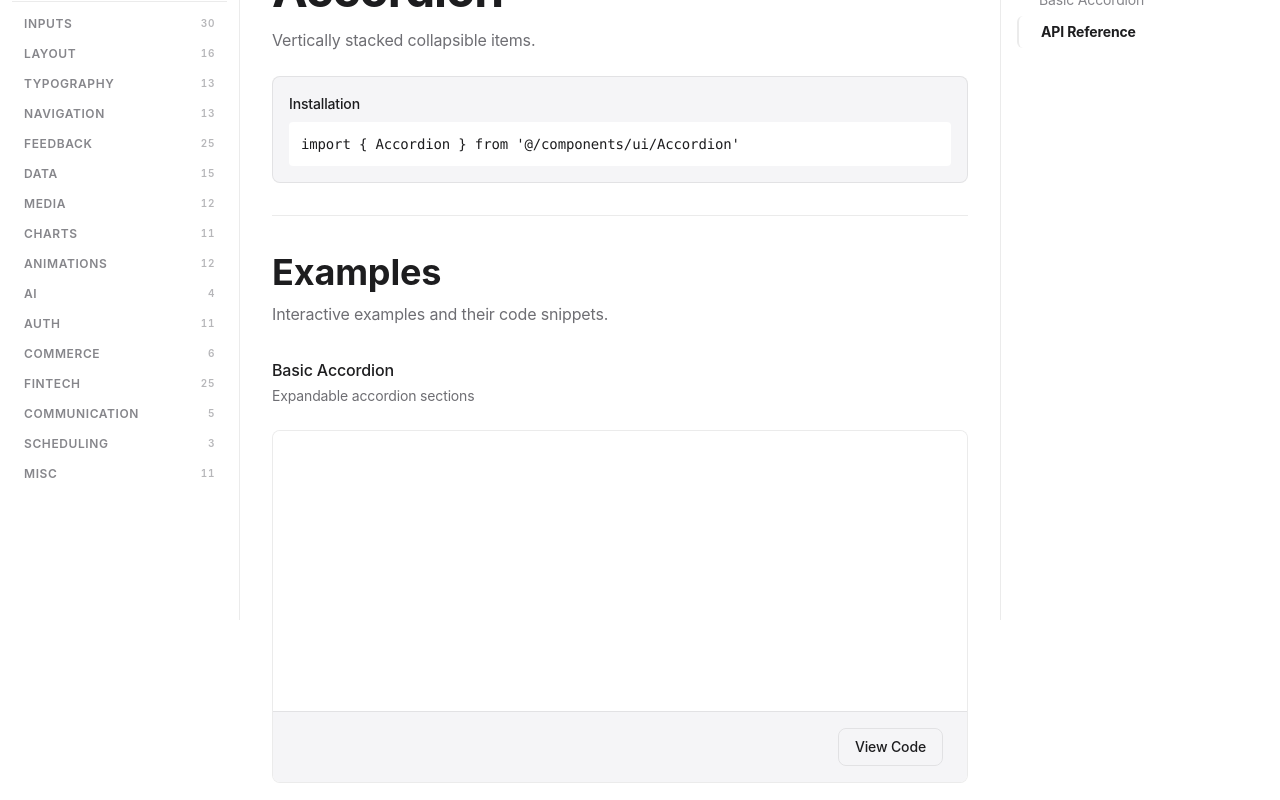
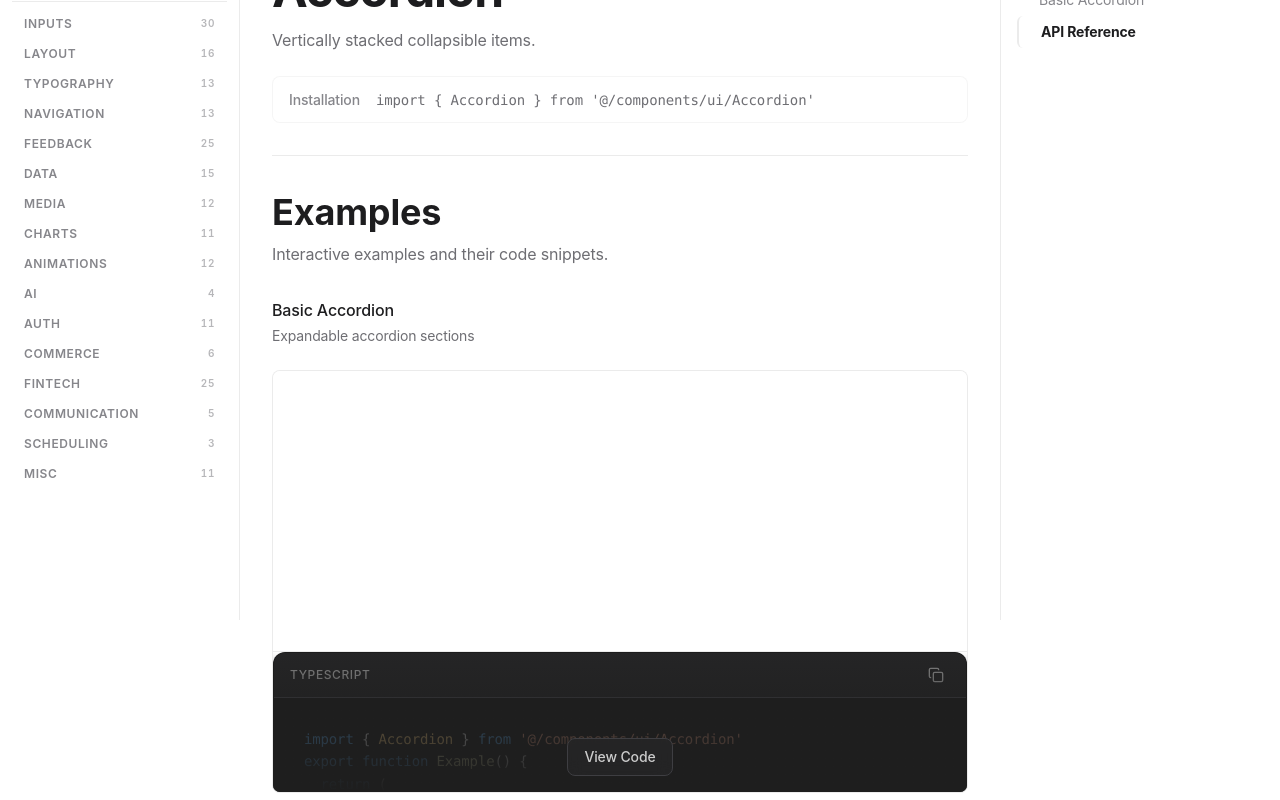
Before and after one commit to smart-coder-labs/landing-ds, a React (Vite) app: page /components/accordion in a window 1280 px wide. Shown: the part 180-980 px from the top of the page. Built offline with nearby package versions, Linux system fonts and the light colour scheme.

Commit message:
style: glassmorphism cards, shadcn-style code preview, fix [object Object] in CodeBlock

```diff
--- a/src/components/ui/Card.tsx
+++ b/src/components/ui/Card.tsx
@@ -24,22 +24,29 @@ const baseStyles = `
 
 const variantStyles: Record<CardVariant, string> = {
     elevated: `
-    bg-surface-primary
-    shadow-md
-    hover:shadow-lg
+    bg-surface-primary/60
+    backdrop-blur-md
+    border border-white/[0.07]
+    shadow-[0_1px_1px_rgba(0,0,0,0.06),0_4px_16px_rgba(0,0,0,0.12),0_12px_40px_rgba(0,0,0,0.14)]
+    hover:border-white/[0.13]
+    hover:shadow-[0_2px_2px_rgba(0,0,0,0.08),0_8px_24px_rgba(0,0,0,0.18),0_24px_56px_rgba(0,0,0,0.2)]
   `,
     glass: `
     glass
-    border border-border-secondary
-    shadow-sm
+    border border-white/[0.08]
+    shadow-[0_1px_1px_rgba(0,0,0,0.04),0_4px_16px_rgba(0,0,0,0.1)]
+    hover:border-white/[0.15]
+    ring-1 ring-inset ring-white/[0.04]
   `,
     outlined: `
-    bg-surface-primary
+    bg-surface-primary/40
     border border-border-primary
-    hover:border-border-primary
+    hover:border-white/[0.18]
+    backdrop-blur-sm
   `,
     flat: `
-    bg-surface-secondary
+    bg-surface-secondary/70
+    backdrop-blur-sm
   `,
 };
 
--- a/src/components/ui/CodeBlock.tsx
+++ b/src/components/ui/CodeBlock.tsx
@@ -68,8 +68,7 @@ export const CodeBlock: React.FC<CodeBlockProps> = ({
             }}
           >
             {showLineNumbers
-              ? lines
-                  .map((line, i) => (
+              ? lines.map((line, i) => (
                   <div key={i} style={{ display: 'table-row' }}>
                     <span
                       style={{
@@ -94,7 +93,6 @@ export const CodeBlock: React.FC<CodeBlockProps> = ({
                     </span>
                   </div>
                 ))
-                  .join('')
               : code}
           </code>
         </pre>
--- a/src/pages/components/ComponentDetailPageV2.tsx
+++ b/src/pages/components/ComponentDetailPageV2.tsx
@@ -63,32 +63,47 @@ function ComponentExample({ title, description, preview, code }: ComponentExampl
         )}
       </div>
 
-      {/* Preview Card with Gradient Fade */}
+      {/* Preview Card */}
       <div className="border border-border-primary rounded-lg overflow-hidden bg-background-primary">
-        {/* Preview Area with Gradient Overlay */}
+        {/* Preview Area */}
         <div className="relative px-6 py-8 min-h-[280px] flex items-center justify-center bg-background-primary">
           {preview}
-
-          {/* Gradient fade overlay at bottom */}
-          <div className="absolute inset-x-0 bottom-0 h-24 bg-gradient-to-t from-background-primary via-background-primary/50 to-transparent pointer-events-none" />
         </div>
 
-        {/* View Code Button */}
-        <div className="px-6 py-4 bg-surface-secondary border-t border-border-primary flex justify-end">
-          <button
-            onClick={() => setShowCode(!showCode)}
-            className="px-4 py-2 text-sm font-medium rounded-lg border border-border-primary hover:bg-background-primary text-text-primary transition-colors"
-          >
-            {showCode ? 'Hide Code' : 'View Code'}
-          </button>
+        {/* Code section — always renders a collapsed glimpse, expands on toggle */}
+        <div className="border-t border-border-primary">
+          {/* Collapsed: partial code + gradient + centered button */}
+          {!showCode ? (
+            <div className="relative overflow-hidden" style={{ height: '140px' }}>
+              <div className="pointer-events-none">
+                <CodeBlock code={code} language="typescript" showLineNumbers={false} className="rounded-none" />
+              </div>
+              {/* Gradient fade */}
+              <div className="absolute inset-0 bg-gradient-to-t from-[#1e1e1e] via-[#1e1e1e]/70 to-transparent pointer-events-none" />
+              {/* Centered button inside gradient */}
+              <div className="absolute inset-0 flex items-end justify-center pb-4">
+                <button
+                  onClick={() => setShowCode(true)}
+                  className="px-4 py-2 text-sm font-medium rounded-lg border border-[#3e3e42] bg-[#252526]/90 hover:bg-[#2d2d30] text-[#cccccc] transition-colors backdrop-blur-sm"
+                >
+                  View Code
+                </button>
+              </div>
+            </div>
+          ) : (
+            <>
+              <CodeBlock code={code} language="typescript" showLineNumbers={false} className="rounded-none" />
+              <div className="flex justify-center py-3 bg-[#1e1e1e] border-t border-[#3e3e42]">
+                <button
+                  onClick={() => setShowCode(false)}
+                  className="px-4 py-2 text-sm font-medium rounded-lg border border-[#3e3e42] bg-[#252526]/90 hover:bg-[#2d2d30] text-[#cccccc] transition-colors backdrop-blur-sm"
+                >
+                  Hide Code
+                </button>
+              </div>
+            </>
+          )}
         </div>
-
-        {/* Code Block - expands directly below, no gap */}
-        {showCode && (
-          <div className="border-t border-border-primary">
-            <CodeBlock code={code} language="typescript" showLineNumbers={true} />
-          </div>
-        )}
       </div>
     </div>
   )
@@ -159,13 +174,11 @@ export default function ComponentDetailPageV2() {
         </div>
 
         {/* QUICK INSTALL */}
-        <div className="mt-6 p-4 rounded-lg bg-surface-secondary border border-border-primary">
-          <Text variant="small" weight="medium" className="mb-2">Installation</Text>
-          <div className="relative">
-            <pre className="text-sm font-mono text-text-primary overflow-x-auto bg-background-primary rounded p-3">
-              <code>{`import { ${component.name} } from '@/components/ui/${component.name}'`}</code>
-            </pre>
-          </div>
+        <div className="mt-6 px-4 py-3 rounded-lg bg-white/[0.03] border border-border-primary/50 backdrop-blur-sm flex items-center gap-4">
+          <Text variant="small" weight="medium" className="shrink-0 text-text-tertiary">Installation</Text>
+          <pre className="text-sm font-mono text-text-secondary overflow-x-auto m-0 p-0 bg-transparent">
+            <code>{`import { ${component.name} } from '@/components/ui/${component.name}'`}</code>
+          </pre>
         </div>
       </div>
 
--- a/src/sections/FeaturesSection.tsx
+++ b/src/sections/FeaturesSection.tsx
@@ -130,7 +130,7 @@ export default function FeaturesSection() {
           {features.map((feature, index) => (
             <motion.div key={index} variants={itemVariants as any}>
               <Card
-                variant="elevated"
+                variant="glass"
                 padding="lg"
                 hoverable
                 className="h-full group"
```
Lines whose indentation alone changed are shown as unchanged.
